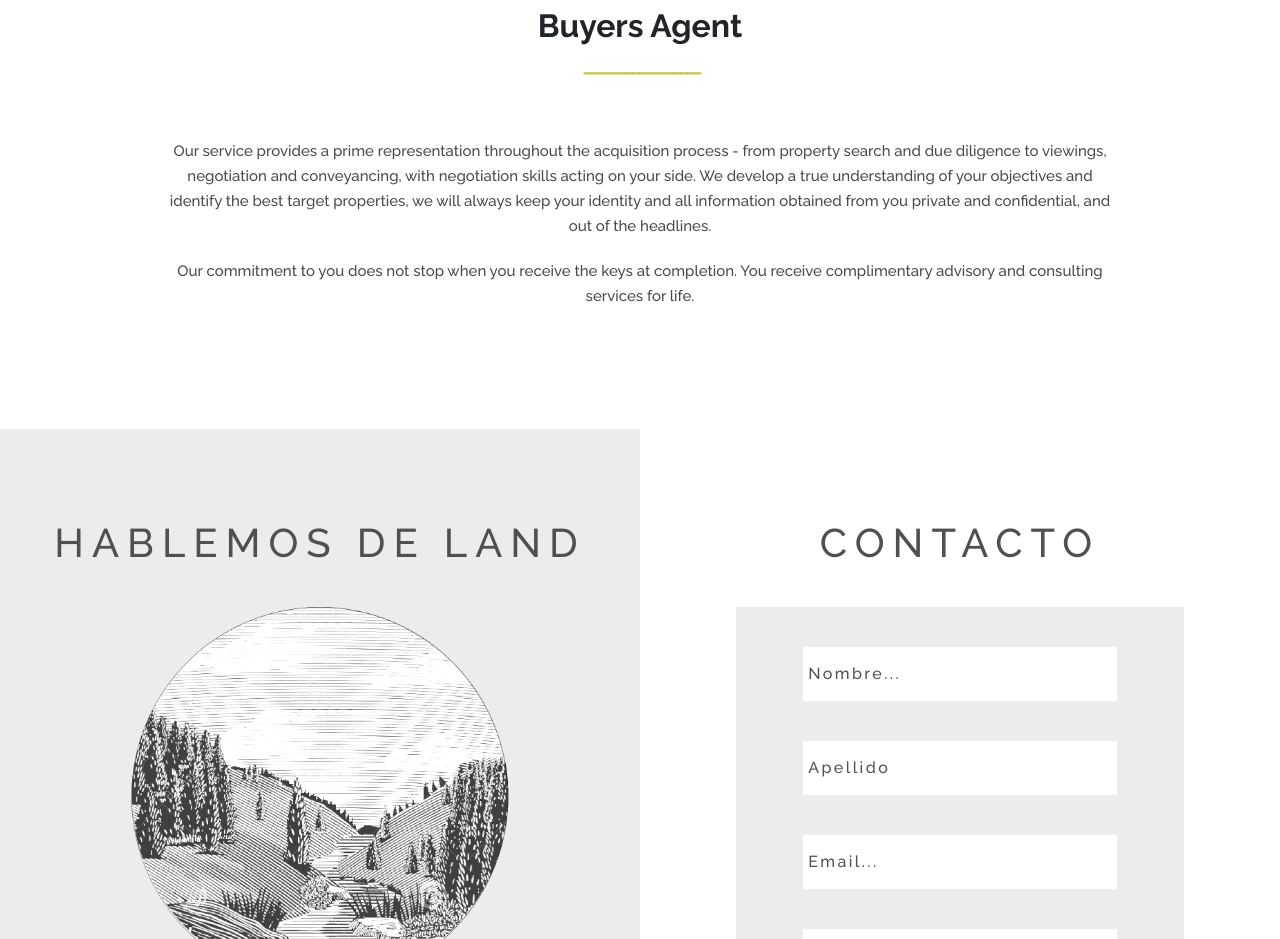
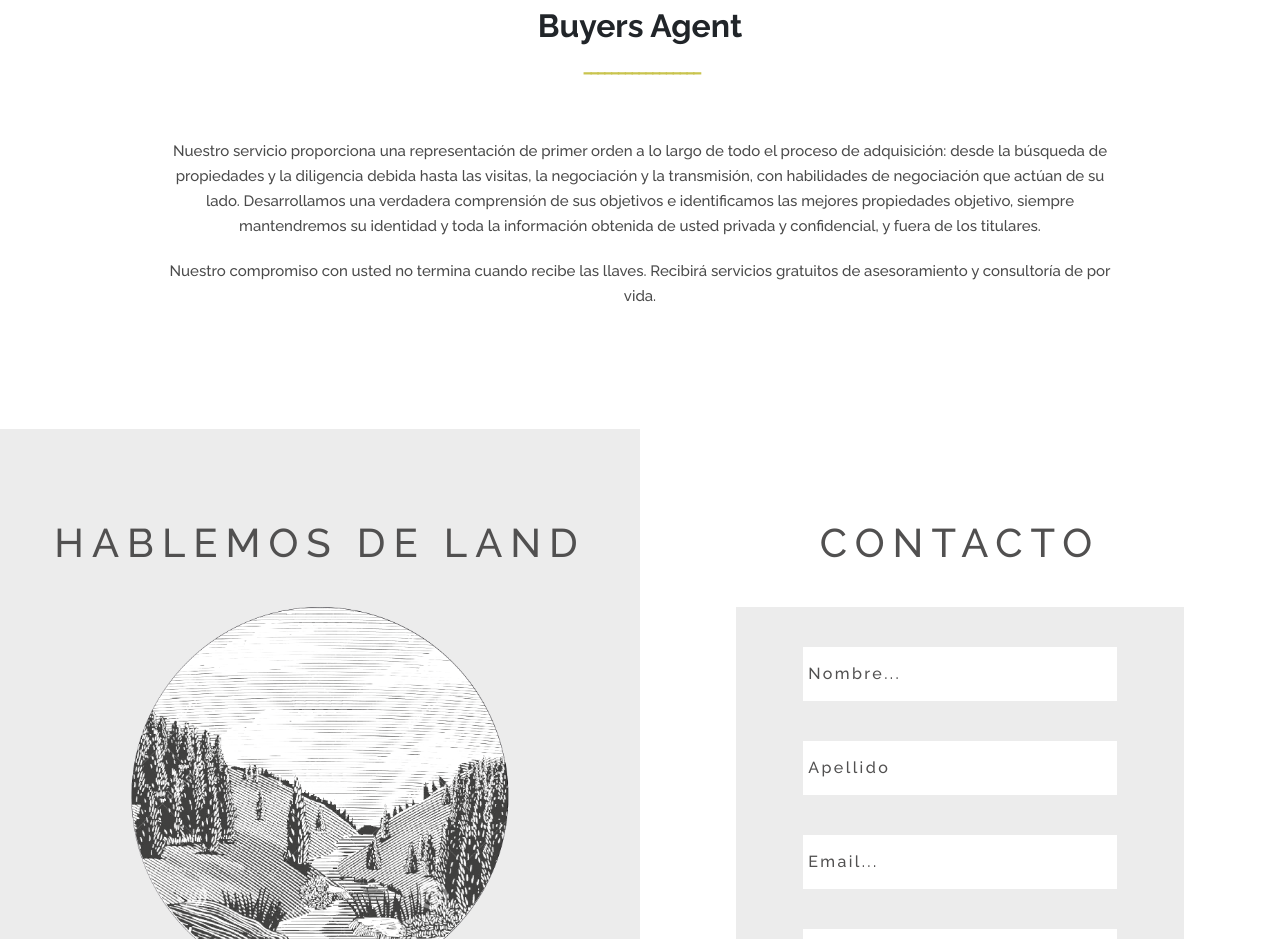
Before and after one commit to julia-boop/land, a React (Create React App) app in the folder front/: page / in a window 1280 px wide. Shown: the part 4060-4999 px from the top of the page. Built offline with nearby package versions, Linux system fonts and the light colour scheme; no server answers.

Commit message:
caro changes

```diff
--- a/front/src/components/Categories/Categories.js
+++ b/front/src/components/Categories/Categories.js
@@ -54,8 +54,8 @@ function Categories() {
                 <h2>Buyers Agent</h2>
                 <h3>-----------------</h3>
                 <div className="buyers-agent-text-container">
-                    <p>Our service provides a prime representation throughout the acquisition process - from property search and due diligence to viewings, negotiation and conveyancing, with negotiation skills acting on your side. We develop a true understanding of your objectives and identify the best target properties, we will always keep your identity and all information obtained from you private and confidential, and out of the headlines.</p>
-                    <p>Our commitment to you does not stop when you receive the keys at completion. You receive complimentary advisory and consulting services for life.</p>
+                    <p>Nuestro servicio proporciona una representación de primer orden a lo largo de todo el proceso de adquisición: desde la búsqueda de propiedades y la diligencia debida hasta las visitas, la negociación y la transmisión, con habilidades de negociación que actúan de su lado. Desarrollamos una verdadera comprensión de sus objetivos e identificamos las mejores propiedades objetivo, siempre mantendremos su identidad y toda la información obtenida de usted privada y confidencial, y fuera de los titulares.</p>
+                    <p>Nuestro compromiso con usted no termina cuando recibe las llaves. Recibirá servicios gratuitos de asesoramiento y consultoría de por vida.</p>
                 </div>
             </div>
         </div>
--- a/front/src/components/Home/Menu.js
+++ b/front/src/components/Home/Menu.js
@@ -25,8 +25,8 @@ const NavBar = () => {
       <a href="/" onClick={() => handleCloseMenu() } className="menu-item">Inicio</a>
       <a href="/properties/1" onClick={() => handleCloseMenu() } className="menu-item">Campos y Chacras</a>
       <a href="/properties/2" onClick={() => handleCloseMenu() } className="menu-item">Comunidades y Desarrollos</a>
-      <a href="/properties/3" onClick={() => handleCloseMenu() } className="menu-item">Alquileres</a>
-      <a href="/properties/4" onClick={() => handleCloseMenu() } className="menu-item">Propiedades</a>
+      <a href="/properties/3" onClick={() => handleCloseMenu() } className="menu-item">Propiedades</a>
+      <a href="/properties/4" onClick={() => handleCloseMenu() } className="menu-item">Alquileres</a>
       <a href="/properties/5" onClick={() => handleCloseMenu() } className="menu-item">Argentina</a>
       <a href="/detail/1" onClick={() => handleCloseMenu() } className="menu-item">ES</a>
 
```
Also changed, not shown: 1 other file (tests, documents, lock files or other folders).
